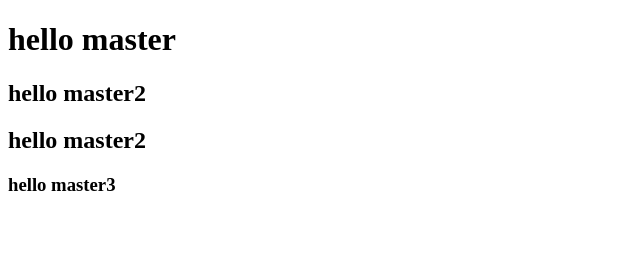
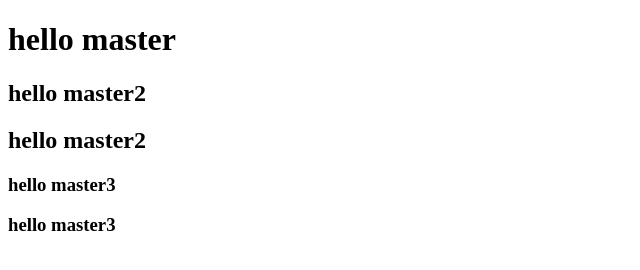
Before and after one commit to patilashwini1/mashine_le, a plain HTML site: page index.html in a window 1280 px wide. Shown: the whole page, without its empty margins (0-640 px from the left). Drawn offline with Linux system fonts and the light colour scheme.

Commit message:
add line

```diff
--- a/index.html
+++ b/index.html
@@ -6,6 +6,8 @@
 <h2>hello master2 </h2>
 <h2>hello master2 </h2>
 <h3>hello master3 </h3>
+<h3>hello master3 </h3>
+
 
 </body>
 </html>
```
